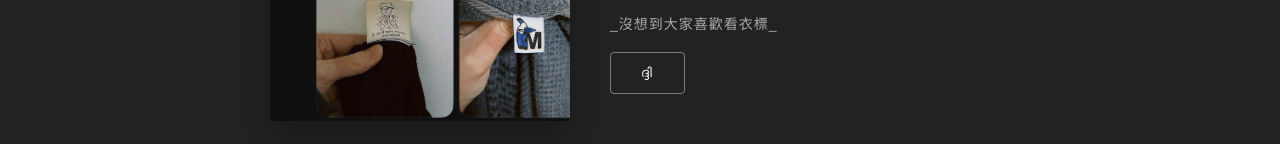
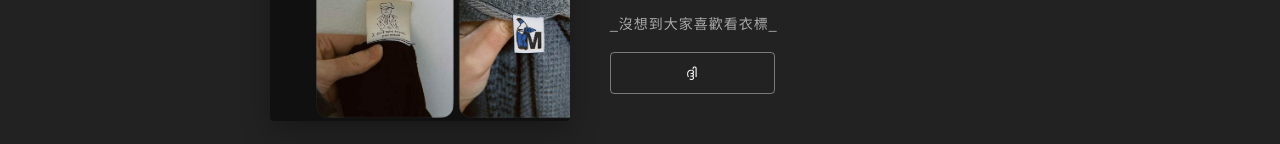
Before and after one commit to eric2732210512-sudo/bananabrain, a plain HTML site: page index.html in a window 1280 px wide. Shown: the part 226-370 px from the top of the page. Drawn offline with Linux system fonts and the light colour scheme.

Commit message:
Add files via upload

```diff
--- a/index.html
+++ b/index.html
@@ -122,7 +122,7 @@
         .news-btn {
             display: inline-block;
             margin-top: 15px;
-            padding: 8px 30px;
+            padding: 8px 75px;
             background-color: transparent; /* 背景透明 */
             color: #FFFFFF; /* 文字白色 */
             border: 1px solid rgba(255, 255, 255, 0.4); /* 半透明邊框 */
```
